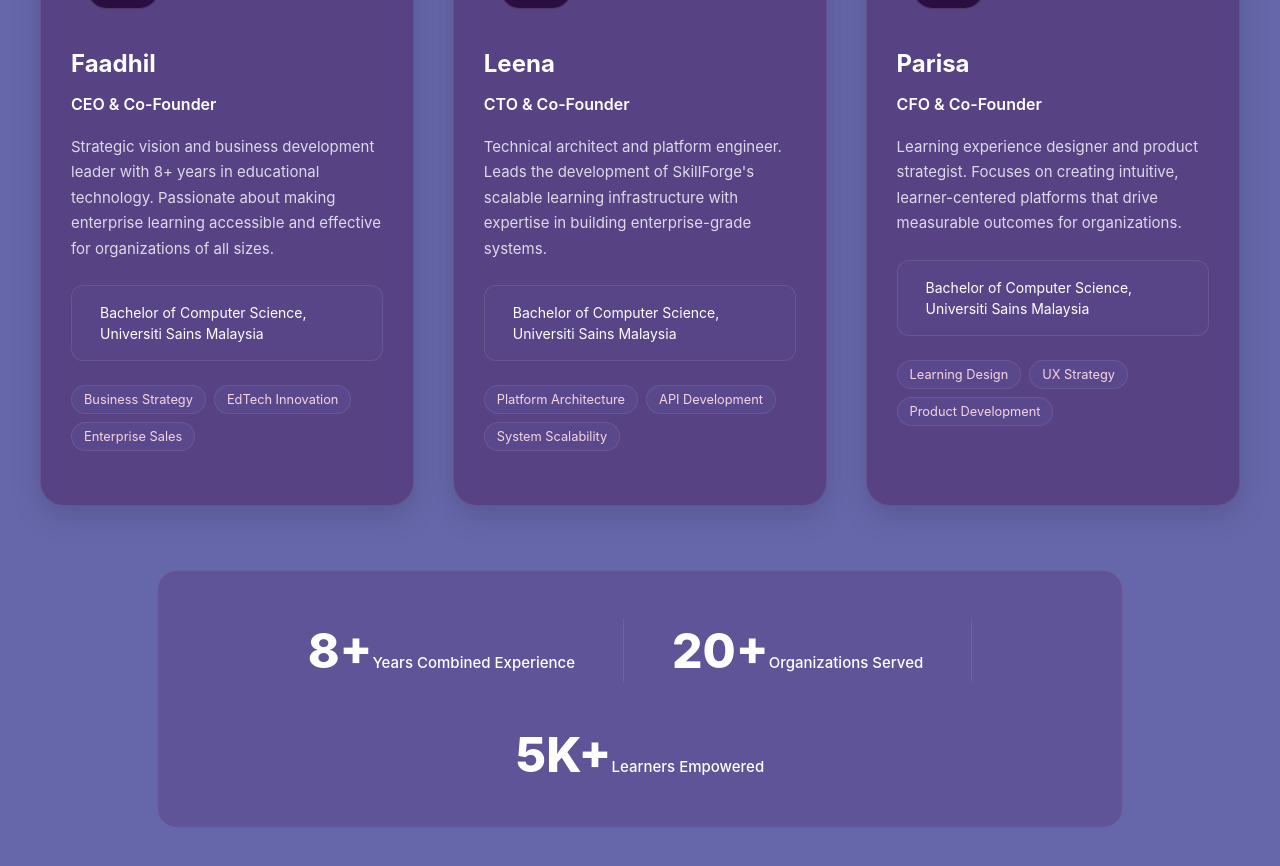
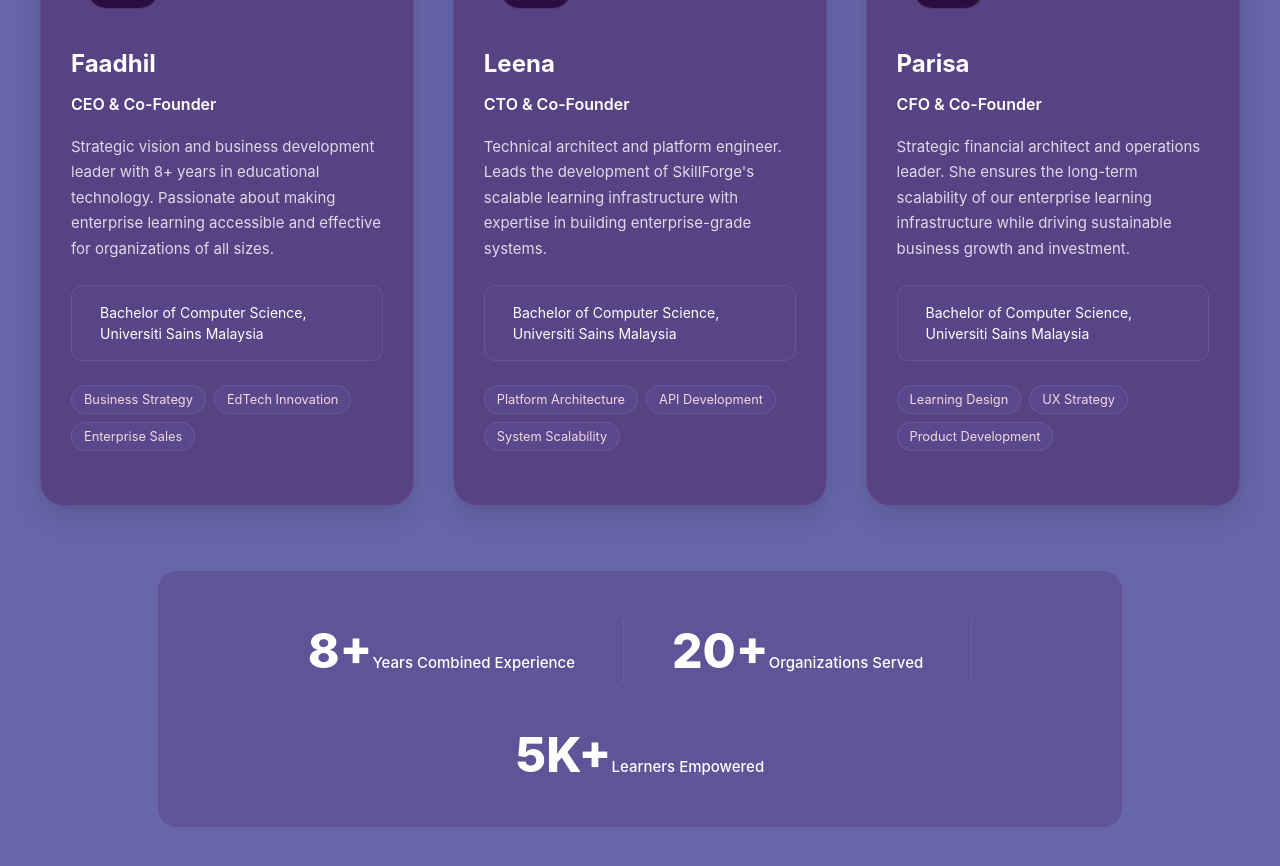
Before and after one commit to pseudo-ghost/platform, a React (Vite) app in the folder my-react-app/: page / in a window 1280 px wide. Shown: the part 10680-11546 px from the top of the page. Built offline with nearby package versions, Linux system fonts and the light colour scheme.

Commit message:
description updating

```diff
--- a/my-react-app/src/components/Team/Team.jsx
+++ b/my-react-app/src/components/Team/Team.jsx
@@ -42,7 +42,7 @@ function Team() {
       name: "Parisa",
       role: "CFO & Co-Founder",
       photo: "/Parisa.jpeg",
-      description: "Learning experience designer and product strategist. Focuses on creating intuitive, learner-centered platforms that drive measurable outcomes for organizations.",
+      description: "Strategic financial architect and operations leader. She ensures the long-term scalability of our enterprise learning infrastructure while driving sustainable business growth and investment.",
       education: "Bachelor of Computer Science, Universiti Sains Malaysia",
       expertise: ["Learning Design", "UX Strategy", "Product Development"],
       social: {
@@ -223,7 +223,9 @@ function Team() {
 
               {/* Education */}
               <div style={styles.educationSection}>
-                <span style={styles.educationIcon}></span>
+                <span style={styles.educationIcon}>
+
+                </span>
                 <span style={styles.educationText}>{founder.education}</span>
               </div>
 
```
